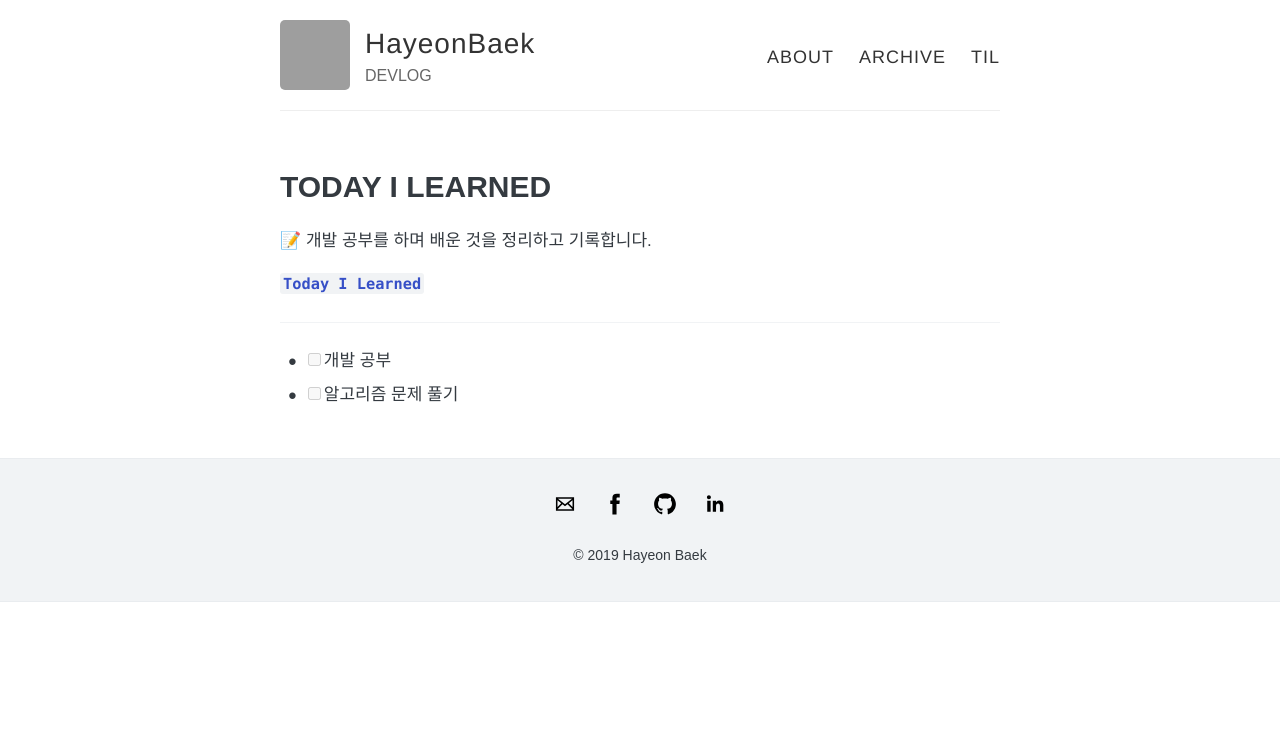
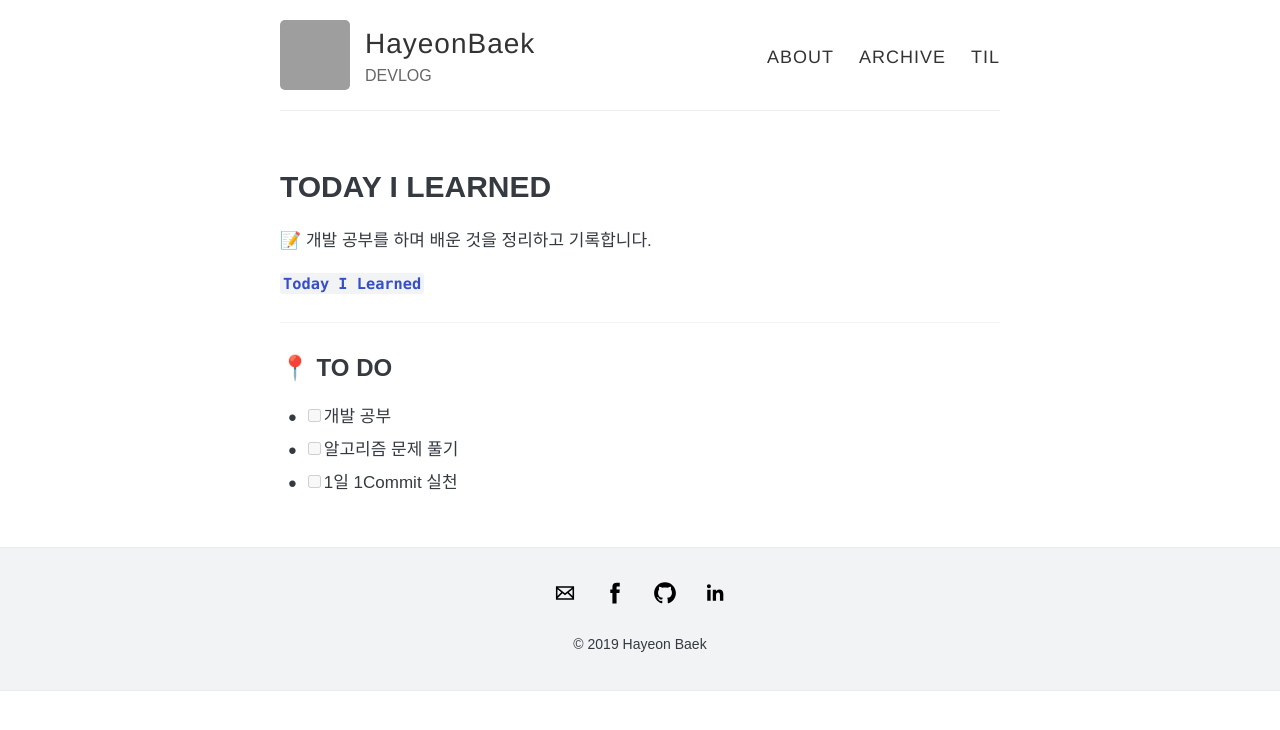
Before and after one commit to bhy304/bhy304.github.io, a Jekyll site: the page built from til.md, in a window 1280 px wide. Shown: the top 730 px of the page. Built offline with Jekyll 4.4.1, drawn with Linux system fonts in a browser that asks for light colours; grey boxes are pictures that could not be loaded.

Commit message:
Edit til.md

````diff
--- a/til.md
+++ b/til.md
@@ -9,5 +9,7 @@ permalink: /til/
 **[```Today I Learned```](https://hayeonbaek.gitbook.io/til/)**
 
 ***
+## 📍 TO DO
 - [ ] 개발 공부
 - [ ] 알고리즘 문제 풀기
+- [ ] 1일 1Commit 실천
````
